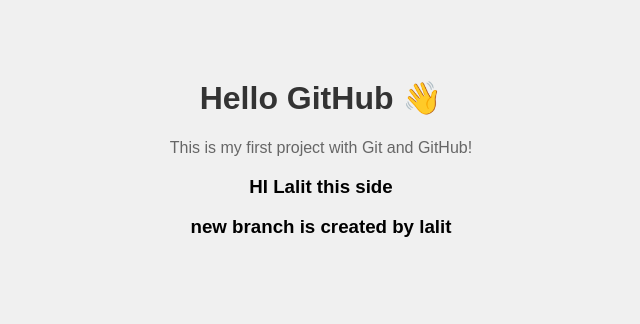
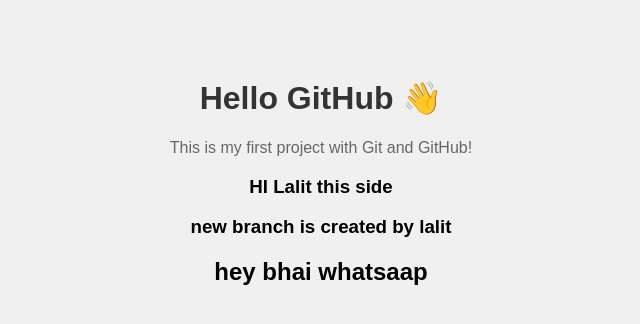
Before and after one commit to PrathmeshBangde/Learning, a plain HTML site: page frontend/index.html in a window 1280 px wide. Shown: the whole page, without its empty margins (319-959 px from the left). Drawn offline with Linux system fonts and the light colour scheme.

Commit message:
new update

```diff
--- a/frontend/index.html
+++ b/frontend/index.html
@@ -11,5 +11,6 @@
   <p>This is my first project with Git and GitHub!</p>
   <h3>HI Lalit this side </h3>
   <h3>new branch is created by lalit</h3>
+  <h2>hey bhai whatsaap</h2>
 </body>
 </html>
```
